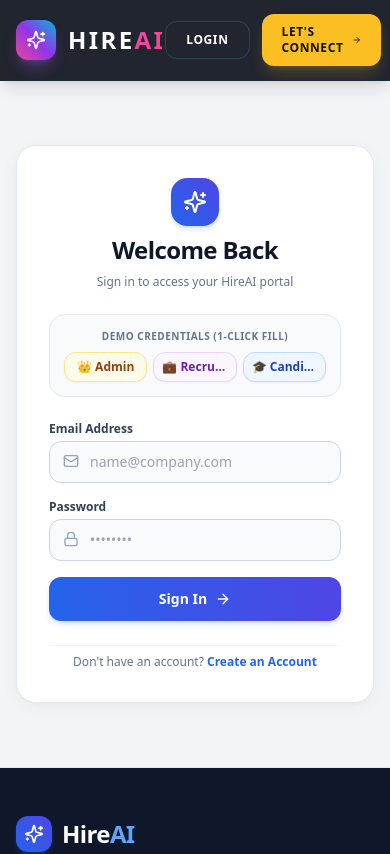
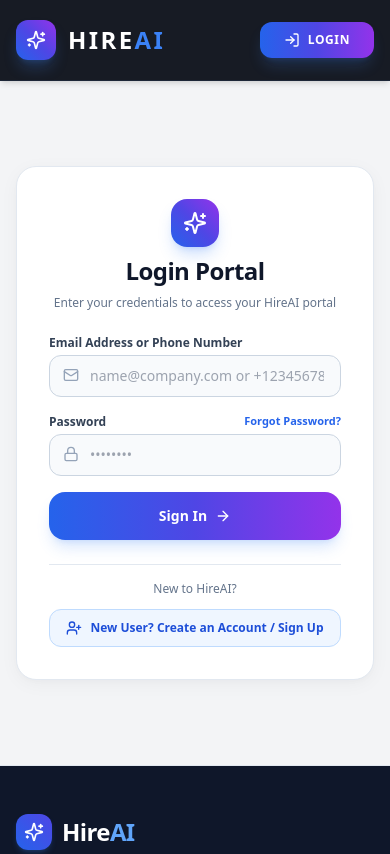
Before and after one commit to jonathpriya/HireAI, a React (Vite) app in the folder frontend/: page /login in a window 390 px wide. Shown: the top 854 px of the page. Built offline with nearby package versions, Linux system fonts and the light colour scheme.

Commit message:
Clean up duplicate buttons across pages, add AI recruitment background image to Home, remove demo credentials and add phone/email forgot password and signup to Login page

```diff
--- a/frontend/src/components/Navbar.jsx
+++ b/frontend/src/components/Navbar.jsx
@@ -5,7 +5,7 @@
 import API from '../services/api';
 import {
   Sparkles, Briefcase, LogOut, LayoutDashboard,
-  MessageSquare, Bookmark, Zap, User, LogIn, ArrowRight
+  MessageSquare, Bookmark, Zap, User, LogIn
 } from 'lucide-react';
 
 export default function Navbar() {
@@ -34,36 +34,36 @@
   };
 
   return (
-    <header className="sticky top-0 z-50 bg-slate-950/90 backdrop-blur-xl border-b border-slate-800/80 shadow-lg">
+    <header className="sticky top-0 z-50 bg-slate-950/95 backdrop-blur-xl border-b border-slate-800/80 shadow-md">
       <div className="max-w-7xl mx-auto px-4 sm:px-6 lg:px-8 h-20 flex items-center justify-between">
 
         {/* Brand Logo */}
         <Link to="/" className="flex items-center gap-3 font-black text-2xl text-white tracking-wider">
-          <div className="w-10 h-10 rounded-xl bg-gradient-to-tr from-pink-500 via-purple-600 to-cyan-500 flex items-center justify-center shadow-lg shadow-purple-500/30 text-white">
+          <div className="w-10 h-10 rounded-xl bg-gradient-to-tr from-blue-600 via-indigo-600 to-purple-600 flex items-center justify-center shadow-lg shadow-blue-500/25 text-white">
             <Sparkles className="w-5 h-5" />
           </div>
-          <span className="uppercase tracking-widest font-extrabold">Hire<span className="text-pink-500">AI</span></span>
+          <span className="uppercase tracking-widest font-extrabold">Hire<span className="text-blue-500">AI</span></span>
         </Link>
 
         {/* Navigation Links - Uppercase & Bold */}
         <nav className="hidden md:flex items-center gap-8 text-xs font-black uppercase tracking-wider text-slate-300">
           {!user ? (
             <>
-              <Link to="/" className="hover:text-pink-400 transition-colors">Home</Link>
-              <Link to="/about" className="hover:text-pink-400 transition-colors">About</Link>
-              <Link to="/services" className="hover:text-pink-400 transition-colors">Services</Link>
-              <Link to="/career" className="hover:text-pink-400 transition-colors text-cyan-400">Careers</Link>
-              <Link to="/contact" className="hover:text-pink-400 transition-colors">Contact</Link>
+              <Link to="/" className="hover:text-blue-400 transition-colors">Home</Link>
+              <Link to="/about" className="hover:text-blue-400 transition-colors">About</Link>
+              <Link to="/services" className="hover:text-blue-400 transition-colors">Services</Link>
+              <Link to="/career" className="hover:text-blue-400 transition-colors text-cyan-400">Careers</Link>
+              <Link to="/contact" className="hover:text-blue-400 transition-colors">Contact</Link>
             </>
           ) : (
             <>
-              <Link to="/career" className="hover:text-pink-400 transition-colors text-cyan-400 flex items-center gap-1.5">
+              <Link to="/career" className="hover:text-blue-400 transition-colors text-cyan-400 flex items-center gap-1.5">
                 <Briefcase className="w-4 h-4 text-cyan-400" /> Careers
               </Link>
 
               {user.role === 'recruiter' && (
                 <>
-                  <Link to="/recruiter/dashboard" className="hover:text-pink-400 transition-colors text-pink-400 flex items-center gap-1.5">
+                  <Link to="/recruiter/dashboard" className="hover:text-blue-400 transition-colors text-blue-400 flex items-center gap-1.5">
                     <LayoutDashboard className="w-4 h-4" /> Dashboard
                   </Link>
                   <Link to="/recruiter/talent-pools" className="hover:text-purple-400 transition-colors flex items-center gap-1.5">
@@ -73,7 +73,7 @@
               )}
 
               {user.role === 'candidate' && (
-                <Link to="/candidate/dashboard" className="hover:text-pink-400 transition-colors text-pink-400 flex items-center gap-1.5">
+                <Link to="/candidate/dashboard" className="hover:text-blue-400 transition-colors text-blue-400 flex items-center gap-1.5">
                   <LayoutDashboard className="w-4 h-4" /> Dashboard
                 </Link>
               )}
@@ -85,7 +85,7 @@
                 <MessageSquare className="w-4 h-4 text-cyan-400" />
                 <span>Messages</span>
                 {unreadCount > 0 && (
-                  <span className="px-1.5 py-0.2 rounded-full bg-pink-500 text-white font-black text-[9px]">
+                  <span className="px-1.5 py-0.2 rounded-full bg-blue-600 text-white font-black text-[9px]">
                     {unreadCount}
                   </span>
                 )}
@@ -94,23 +94,15 @@
           )}
         </nav>
 
-        {/* Dual Action Buttons (LOGIN & LET'S CONNECT) */}
+        {/* Single Action Button: LOGIN ONLY */}
         <div className="flex items-center gap-3">
           {!user ? (
-            <>
-              <Link
-                to="/login"
-                className="px-5 py-2.5 text-xs font-black uppercase tracking-wider rounded-xl border border-slate-700 hover:border-pink-500 text-white hover:text-pink-400 transition-all"
-              >
-                Login
-              </Link>
-              <Link
-                to="/contact"
-                className="px-5 py-2.5 text-xs font-black uppercase tracking-wider rounded-xl bg-amber-400 hover:bg-amber-300 text-slate-950 shadow-lg shadow-amber-400/20 transition-all hover:scale-105 flex items-center gap-1"
-              >
-                Let's Connect <ArrowRight className="w-3.5 h-3.5" />
-              </Link>
-            </>
+            <Link
+              to="/login"
+              className="px-6 py-2.5 text-xs font-black uppercase tracking-wider rounded-xl bg-gradient-to-r from-blue-600 via-indigo-600 to-purple-600 hover:from-blue-700 hover:to-purple-700 text-white shadow-lg shadow-blue-500/20 transition-all hover:scale-105 flex items-center gap-2"
+            >
+              <LogIn className="w-4 h-4" /> Login
+            </Link>
           ) : (
             <div className="flex items-center gap-2">
               <button
--- a/frontend/src/pages/public/Login.jsx
+++ b/frontend/src/pages/public/Login.jsx
@@ -1,13 +1,16 @@
 import React, { useState } from 'react';
 import { Link, useNavigate, useLocation } from 'react-router-dom';
 import { useAuth } from '../../context/AuthContext';
-import { Sparkles, Mail, Lock, AlertCircle, ArrowRight } from 'lucide-react';
+import { Sparkles, Mail, Lock, AlertCircle, ArrowRight, PhoneCall, UserPlus } from 'lucide-react';
 
 export default function Login() {
   const [email, setEmail] = useState('');
   const [password, setPassword] = useState('');
   const [error, setError] = useState('');
   const [loading, setLoading] = useState(false);
+  const [showForgotModal, setShowForgotModal] = useState(false);
+  const [forgotPhone, setForgotPhone] = useState('');
+  const [forgotSuccess, setForgotSuccess] = useState(false);
 
   const { login } = useAuth();
   const navigate = useNavigate();
@@ -45,84 +48,63 @@
     }
   };
 
-  const quickFill = (demoEmail, demoPassword) => {
-    setEmail(demoEmail);
-    setPassword(demoPassword);
-    setError('');
+  const handleForgotSubmit = (e) => {
+    e.preventDefault();
+    setForgotSuccess(true);
   };
 
   return (
-    <div className="max-w-md mx-auto px-4 py-16">
-      <div className="glass-card p-8 rounded-3xl space-y-6 bg-white border border-slate-200 shadow-sm">
+    <div className="min-h-[calc(100vh-160px)] flex items-center justify-center px-4 py-12">
+      <div className="w-full max-w-md glass-card p-8 rounded-3xl space-y-6 bg-white border border-slate-200 shadow-xl">
+
+        {/* Brand & Heading */}
         <div className="text-center space-y-2">
-          <div className="w-12 h-12 rounded-2xl bg-gradient-to-tr from-blue-600 to-indigo-600 mx-auto flex items-center justify-center shadow-md shadow-blue-500/20">
-            <Sparkles className="w-6 h-6 text-white" />
+          <div className="w-12 h-12 rounded-2xl bg-gradient-to-tr from-blue-600 via-indigo-600 to-purple-600 mx-auto flex items-center justify-center shadow-lg shadow-blue-500/25 text-white">
+            <Sparkles className="w-6 h-6" />
           </div>
-          <h1 className="text-2xl font-black text-slate-900 tracking-tight">Welcome Back</h1>
-          <p className="text-xs text-slate-500 font-medium">Sign in to access your HireAI portal</p>
-        </div>
-
-        {/* Demo Credentials Quick Fill Pills */}
-        <div className="p-3.5 rounded-2xl bg-slate-50 border border-slate-200 space-y-2">
-          <p className="text-[10px] font-bold text-slate-500 uppercase tracking-wider text-center">
-            Demo Credentials (1-Click Fill)
-          </p>
-          <div className="grid grid-cols-3 gap-1.5 text-xs">
-            <button
-              type="button"
-              onClick={() => quickFill('admin@mycompany.com', 'Admin@123')}
-              className="py-1.5 px-2 rounded-xl bg-amber-50 hover:bg-amber-100 border border-amber-200 text-amber-800 font-bold transition text-center truncate shadow-sm"
-              title="admin@mycompany.com / Admin@123"
-            >
-              👑 Admin
-            </button>
-            <button
-              type="button"
-              onClick={() => quickFill('hr@techcorp.com', 'Recruiter@123')}
-              className="py-1.5 px-2 rounded-xl bg-purple-50 hover:bg-purple-100 border border-purple-200 text-purple-800 font-bold transition text-center truncate shadow-sm"
-              title="hr@techcorp.com / Recruiter@123"
-            >
-              💼 Recruiter
-            </button>
-            <button
-              type="button"
-              onClick={() => quickFill('candidate01@gmail.com', 'Candidate@123')}
-              className="py-1.5 px-2 rounded-xl bg-blue-50 hover:bg-blue-100 border border-blue-200 text-blue-800 font-bold transition text-center truncate shadow-sm"
-              title="candidate01@gmail.com / Candidate@123"
-            >
-              🎓 Candidate
-            </button>
-          </div>
+          <h1 className="text-2xl font-black text-slate-900 tracking-tight">Login Portal</h1>
+          <p className="text-xs text-slate-500 font-medium">Enter your credentials to access your HireAI portal</p>
         </div>
 
         {error && (
-          <div className="p-3 rounded-xl bg-rose-50 border border-rose-200 text-rose-700 text-xs font-bold flex items-center gap-2">
-            <AlertCircle className="w-4 h-4 shrink-0" />
+          <div className="p-3.5 rounded-2xl bg-rose-50 border border-rose-200 text-rose-700 text-xs font-bold flex items-center gap-2">
+            <AlertCircle className="w-4 h-4 shrink-0 text-rose-600" />
             <span>{error}</span>
           </div>
         )}
 
         <form onSubmit={handleSubmit} className="space-y-4">
           <div>
-            <label htmlFor="login-email" className="block text-xs font-bold text-slate-700 mb-1">Email Address</label>
+            <label htmlFor="login-email" className="block text-xs font-bold text-slate-700 mb-1">
+              Email Address or Phone Number
+            </label>
             <div className="relative">
               <Mail className="w-4 h-4 text-slate-400 absolute left-3.5 top-3" />
               <input
                 id="login-email"
                 name="email"
-                type="email"
+                type="text"
                 autoComplete="email"
                 required
                 value={email}
                 onChange={(e) => setEmail(e.target.value)}
-                placeholder="name@company.com"
-                className="w-full bg-slate-50 border border-slate-300 rounded-xl pl-10 pr-4 py-2.5 text-sm text-slate-900 focus:bg-white focus:border-blue-600 focus:ring-2 focus:ring-blue-100 outline-none"
+                placeholder="name@company.com or +1234567890"
+                className="w-full bg-slate-50 border border-slate-300 rounded-xl pl-10 pr-4 py-2.5 text-sm text-slate-900 focus:bg-white focus:border-blue-600 focus:ring-2 focus:ring-blue-100 outline-none transition"
               />
             </div>
           </div>
 
           <div>
-            <label htmlFor="login-password" className="block text-xs font-bold text-slate-700 mb-1">Password</label>
+            <div className="flex items-center justify-between mb-1">
+              <label htmlFor="login-password" className="text-xs font-bold text-slate-700">Password</label>
+              <button
+                type="button"
+                onClick={() => { setShowForgotModal(true); setForgotSuccess(false); setForgotPhone(''); }}
+                className="text-[11px] font-bold text-blue-600 hover:text-blue-800 hover:underline"
+              >
+                Forgot Password?
+              </button>
+            </div>
             <div className="relative">
               <Lock className="w-4 h-4 text-slate-400 absolute left-3.5 top-3" />
               <input
@@ -134,7 +116,7 @@
                 value={password}
                 onChange={(e) => setPassword(e.target.value)}
                 placeholder="••••••••"
-                className="w-full bg-slate-50 border border-slate-300 rounded-xl pl-10 pr-4 py-2.5 text-sm text-slate-900 focus:bg-white focus:border-blue-600 focus:ring-2 focus:ring-blue-100 outline-none"
+                className="w-full bg-slate-50 border border-slate-300 rounded-xl pl-10 pr-4 py-2.5 text-sm text-slate-900 focus:bg-white focus:border-blue-600 focus:ring-2 focus:ring-blue-100 outline-none transition"
               />
             </div>
           </div>
@@ -142,20 +124,84 @@
           <button
             type="submit"
             disabled={loading}
-            className="w-full py-3 rounded-xl bg-gradient-to-r from-blue-600 to-indigo-600 hover:from-blue-700 hover:to-indigo-700 text-white font-extrabold text-sm shadow-md shadow-blue-500/20 transition flex items-center justify-center gap-2 disabled:opacity-50"
+            className="w-full py-3.5 rounded-2xl bg-gradient-to-r from-blue-600 via-indigo-600 to-purple-600 hover:from-blue-700 hover:to-purple-700 text-white font-extrabold text-sm shadow-lg shadow-blue-500/20 transition flex items-center justify-center gap-2 disabled:opacity-50 hover:scale-[1.02]"
           >
             <span>{loading ? 'Signing In...' : 'Sign In'}</span>
             <ArrowRight className="w-4 h-4" />
           </button>
         </form>
 
-        <div className="text-center pt-2 border-t border-slate-100 text-xs text-slate-500 font-medium">
-          Don't have an account?{' '}
-          <Link to="/register" className="text-blue-600 hover:underline font-bold">
-            Create an Account
+        {/* New User Sign Up Section */}
+        <div className="pt-4 border-t border-slate-200 text-center space-y-3">
+          <p className="text-xs text-slate-500 font-medium">New to HireAI?</p>
+          <Link
+            to="/register"
+            className="w-full py-2.5 px-4 rounded-xl border border-blue-200 bg-blue-50 hover:bg-blue-100 text-blue-700 font-extrabold text-xs transition flex items-center justify-center gap-2"
+          >
+            <UserPlus className="w-4 h-4" /> New User? Create an Account / Sign Up
           </Link>
         </div>
+
       </div>
+
+      {/* Forgot Password Modal */}
+      {showForgotModal && (
+        <div className="fixed inset-0 z-50 bg-slate-950/60 backdrop-blur-sm flex items-center justify-center p-4">
+          <div className="w-full max-w-sm bg-white rounded-3xl p-6 space-y-4 shadow-2xl border border-slate-200">
+            <h3 className="text-lg font-black text-slate-900 flex items-center gap-2">
+              <PhoneCall className="w-5 h-5 text-blue-600" /> Reset Password
+            </h3>
+
+            {forgotSuccess ? (
+              <div className="space-y-3 text-center py-2">
+                <p className="text-xs text-emerald-700 font-bold bg-emerald-50 p-3 rounded-xl border border-emerald-200">
+                  Password reset OTP link has been dispatched to phone number: <strong>{forgotPhone}</strong> and your registered email!
+                </p>
+                <button
+                  onClick={() => setShowForgotModal(false)}
+                  className="w-full py-2 bg-slate-800 text-white text-xs font-bold rounded-xl"
+                >
+                  Return to Login
+                </button>
+              </div>
+            ) : (
+              <form onSubmit={handleForgotSubmit} className="space-y-3">
+                <p className="text-xs text-slate-500 font-medium">
+                  Enter your registered Phone Number or Email to receive a 6-digit reset code.
+                </p>
+                <div>
+                  <label htmlFor="forgot-phone" className="block text-xs font-bold text-slate-700 mb-1">Phone Number or Email</label>
+                  <input
+                    id="forgot-phone"
+                    name="phone"
+                    required
+                    type="text"
+                    value={forgotPhone}
+                    onChange={(e) => setForgotPhone(e.target.value)}
+                    placeholder="+1234567890 or user@example.com"
+                    className="w-full bg-slate-50 border border-slate-300 rounded-xl px-3 py-2 text-sm text-slate-900 outline-none"
+                  />
+                </div>
+                <div className="flex gap-2 pt-2">
+                  <button
+                    type="button"
+                    onClick={() => setShowForgotModal(false)}
+                    className="w-1/2 py-2 bg-slate-100 text-slate-700 text-xs font-bold rounded-xl"
+                  >
+                    Cancel
+                  </button>
+                  <button
+                    type="submit"
+                    className="w-1/2 py-2 bg-blue-600 hover:bg-blue-700 text-white text-xs font-bold rounded-xl"
+                  >
+                    Send OTP Link
+                  </button>
+                </div>
+              </form>
+            )}
+          </div>
+        </div>
+      )}
     </div>
   );
 }
```
Also changed, not shown: frontend/src/pages/public/Home.jsx (+29 -22 lines), frontend/public/images/hero_bg.jpg (added).
